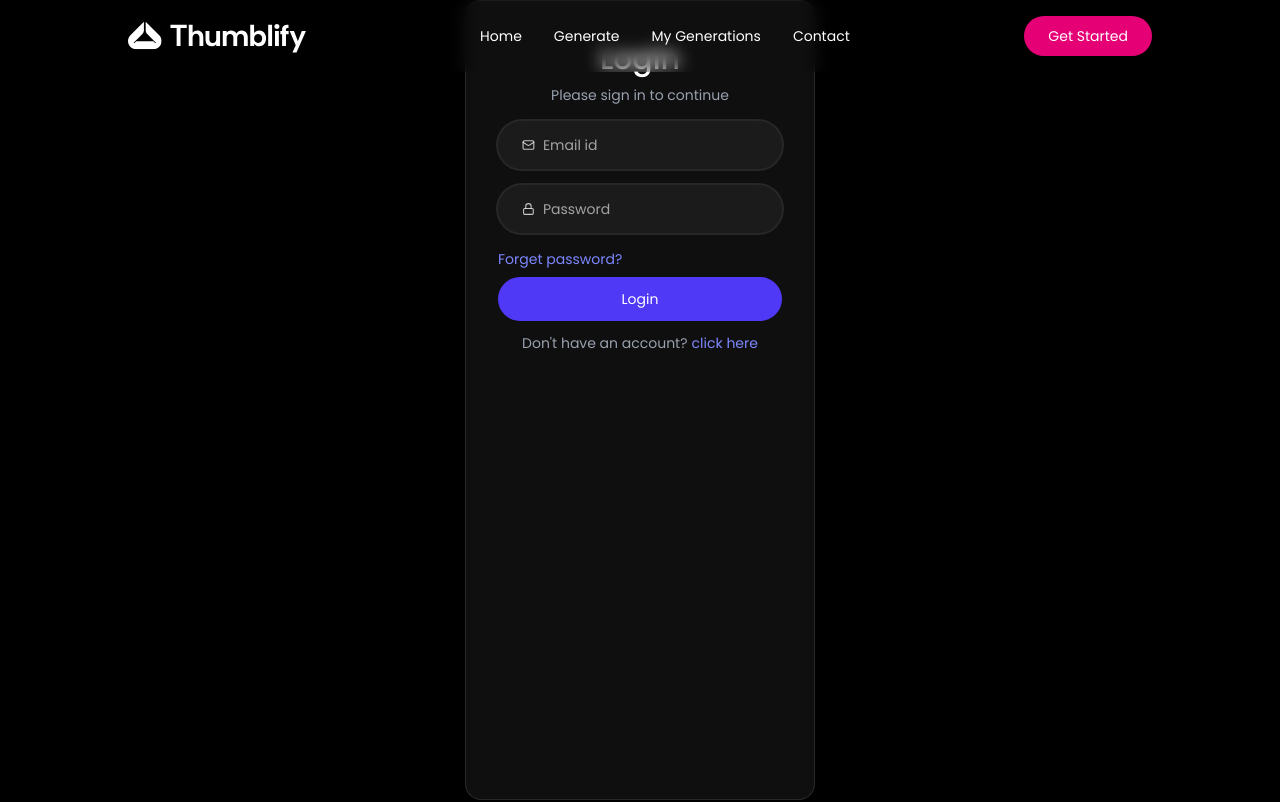
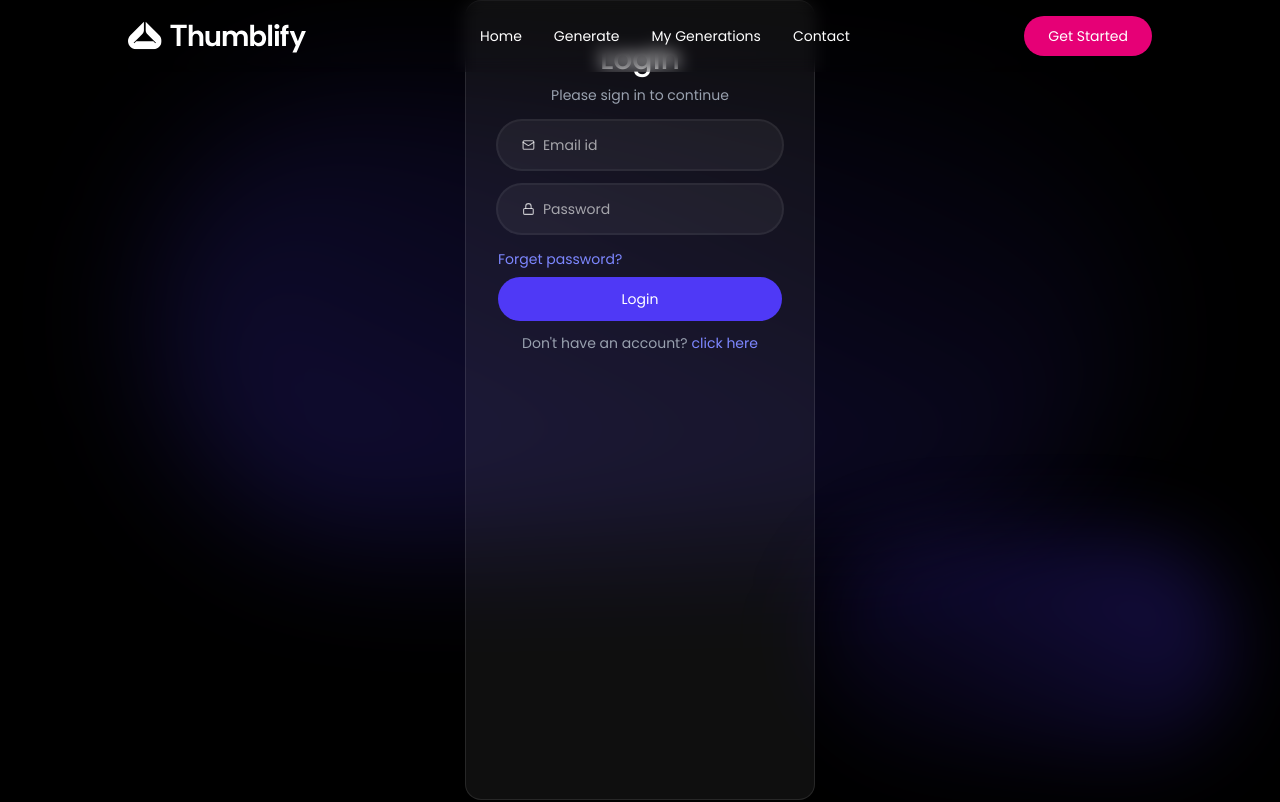
Before and after one commit to ishapanchal07/Thumbnail-Generator, a React (Vite) app in the folder client/: page /login in a window 1280 px wide. Shown: the top 802 px of the page. Built offline with nearby package versions, Linux system fonts and the light colour scheme.

Commit message:
typo error sloved

```diff
--- a/client/src/components/Login.tsx
+++ b/client/src/components/Login.tsx
@@ -1,5 +1,6 @@
 import { useState } from "react"
 import React from "react"
+import SoftBackdrop from "./SoftBackdrop"
 
 
 const Login = () => {
@@ -24,6 +25,7 @@ const Login = () => {
 
     return(
         <>
+        <SoftBackdrop />
         <div className="min-h-screen flex item-center justify-center">
             <form
                 onSubmit={handleSubmit}
```
Also changed, not shown: 1 other file (tests, documents, lock files or other folders).
